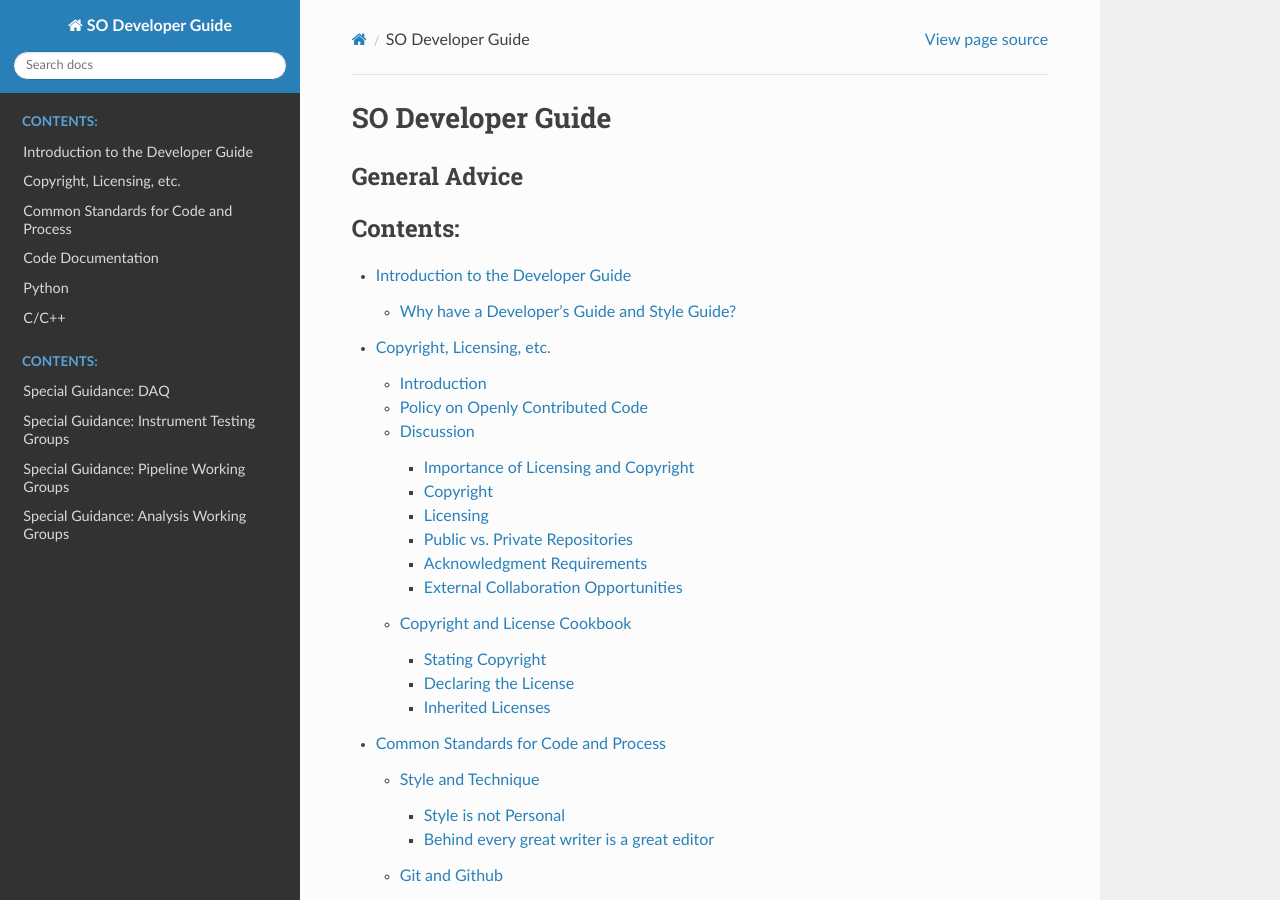
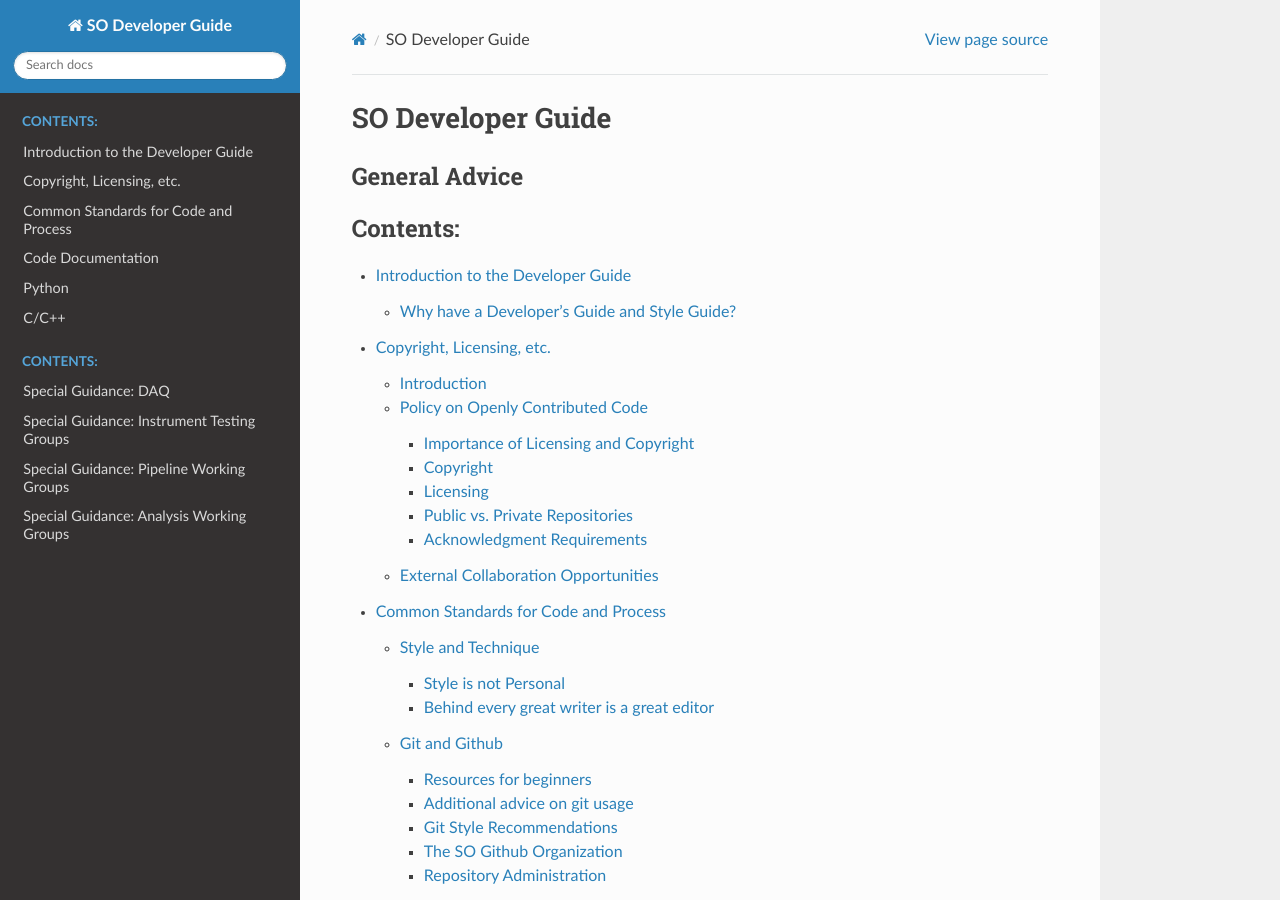
Before and after one commit to simonsobs/so_dev_guide, a Sphinx documentation site: the page built from source/index.rst, in a window 1280 px wide and 900 px high. Built offline with Sphinx 7.4.7 and the Read the Docs theme 3.1.0, drawn with Linux system fonts in a browser that asks for light colours; part of the change alters nothing that is shown.

Commit message:
Merge pull request #20 from simonsobs/fix/copyright
Syncing copyright with digital asset policy

```diff
--- a/source/copyright.rst
+++ b/source/copyright.rst
@@ -1,11 +1,6 @@
 ==========================
 Copyright, Licensing, etc.
 ==========================
-
-.. warning:: The policies described in this chapter need to be
-             approved a high level.  Until that happens, do not take
-             any drastic actions based on the text below!
-
 
 Introduction
 ============
@@ -20,20 +15,20 @@ restrictions on the use and re-use of code.  Such an `Open Source`_
 approach has been adopted by a huge range of scientific and
 non-scientific projects.
 
-There is a bit of a complex interplay between copyright, licensing,
-and exposure (whether a code is public or private), and this chapter
-recommends certain approaches that will help protect the rights of
-code contributors as well as the needs of the observatory.
+There is a complex interplay among copyright, licensing, and exposure
+(whether code is public or private), and this policy recommends
+approaches to help protect the rights of code contributors and meet the
+observatory's needs.
 
 The discussions and recommendations in the sections below are intended
 to apply broadly to code that is important for the timely success of
-the Observatory.  The Data Manager (DM), the TAC (Theory and Analysis
-Committee), and the TC (Technical Committee) are the ultimate
-authorities for enforcing these standards as they deem appropriate,
-and for resolving disputes that involve shared collaboration resources
-(such as the SO Github organization).
+SO, also referred to as mission-critical.  The Data Manager (DM), the
+TAC (Theory and Analysis Committee) Chair, and the Spokesperson are the
+ultimate authorities for enforcing these standards as they deem
+appropriate and for resolving disputes involving code hosted on shared
+collaboration resources (such as the SO GitHub organization).
 
-At the very end of this section you will find instructions for how to
+At the very end of this section, you will find instructions for how to
 record copyright and license information in your codebase.
 
 
@@ -42,29 +37,27 @@ Policy on Openly Contributed Code
 
 We will use the designation "Openly Contributed Code" to describe
 repositories that meet a certain desired standard for being
-unencumbered by restrictive licenses.  Such designation is desirable
-to Simons Observatory, because open licensing is an assurance that
-access to the code will not be revoked at any point in the future.
-The designation should also provide reassurance to individual
-contributors, because the open license gives them access to their own
-contributions as well as the contributions that others have made to
-the repository.
+unencumbered by restrictive licenses.  Such a designation is desirable
+to SO because open licensing is an assurance that access to the code
+will not be revoked at any point in the future.  The designation should
+also provide reassurance to individual contributors, as the open
+license gives them access to their own contributions and to those made
+by others in the repository.
 
 The following points describe how we will work with Openly Contributed
-Code in Simons Observatory.
+Code in SO:
 
 1. We define "Openly Contributed Code" to be source code that is
    created for or made available to the Simons Observatory through a
-   simple Open Source license, such as the BSD or MIT License, and
-   that is stored (even if only as a fork) on the SO github
-   organization.
+   simple Open Source license, such as the BSD or MIT License, and that
+   is stored (even if only as a fork) on the SO GitHub organization.
 
-2. All repositories hosting Openly Contributed Code must include a
-   license file that states the terms of the license.  In cases where
-   such a license file does not exist, some care should be taken to
-   confirm that the copyright holders (i.e. the contributors of the
-   code in the repo) are all on board with releasing their code under
-   such a license.
+2. When first creating a new repository hosting Openly Contributed
+   Code, the developer must make sure to include a license file that
+   states the terms of the license.  When such a license file does not
+   exist, care should be taken to confirm that the copyright holders
+   (i.e., the contributors to the repo) are all on board with releasing
+   their code under this license.
 
 3. When someone contributes code to an Openly Contributed Code
    repository, they are agreeing that their contributions may be used
@@ -73,76 +66,73 @@ Code in Simons Observatory.
    contributions.
 
 4. In some cases, an Openly Contributed Code repository may be in the
-   "private" state on github.  The code in private repositories should
-   be considered as proprietary to SO, notwithstanding the Open
-   License stated therein, and may not be treated as public code nor
-   freely shared outside of the collaboration.  Decisions on when and
-   how to take codes from the private state to the public state will
-   be made by the DM/TAC/TC.  In other words, each contributor to a
-   private repository does not gain the authority to make public all
-   of the contributions to that repository; rather, each contributor
-   acknowledges that the decision to make the code public lies with
-   the DM/TAC/TC.  The responsible authorities will endeavor to
-   respect the wishes of the authors, while protecting the mission of
-   the Observatory.
+   "private" state on GitHub.  The code in private repositories should
+   be considered as proprietary to SO, notwithstanding the Open License
+   stated therein, and may not be treated as public code nor freely
+   shared outside of the collaboration.  Decisions on when and how to
+   take codes from the private state to the public state will be made
+   by the DM and TAC.  In other words, each contributor to a private
+   repository does not have the authority to make any of their (or
+   others') contributions public; rather, each contributor acknowledges
+   that the decision to make the code public lies with the DM/TAC.  The
+   responsible authorities will endeavor to respect the wishes of the
+   authors while protecting the mission of the Observatory.
 
-
-Discussion
-==========
 
 Importance of Licensing and Copyright
 -------------------------------------
 
-Mission-critical SO source code must be clearly licensed so that
-there is no risk of loss of access for the duration of the project.
-SO must have sufficient rights to use, modify, and release such code without
-significant burden (such as licensing fees or inappropriate
-attribution requirements).  This condition is likely to be satisfied,
-provided that any of the following is true:
+Mission-critical SO source code must be clearly licensed to avoid loss
+of access for the duration of the project.  SO must have sufficient
+rights to use, modify, and release such code without significant burden
+(such as licensing fees or inappropriate attribution requirements).
+This condition is likely to be satisfied, provided that any of the
+following is true:
 
 - SO controls the copyright of the code.
 - The code is openly licensed.
 - The code is not openly licensed, but a specific license has been
-  obtained that will grant the necessary rights over the necessary
-  time period.
+  obtained that will grant the necessary rights over the necessary time
+  period.
 
 In contrast to "Openly Contributed Code", we defined "Specially
-Contributed Code" to be source code that is licensed to SO through
-some mechanism other than a full Open Source license.  We do not
-expect this to happen very often, but if it does it will be good to
-have a word for it.
+Contributed Code" to be source code that is licensed to SO through some
+mechanism other than a full Open Source license.  We do not expect this
+to happen very often, but if it does, it will be good to have a term
+for it.
 
 
 Copyright
 ---------
 
-The person or entity that holds the "copyright" of a work may
-determine how the work may be used by other entities.  It is *not*
-necessary for some Simons Observatory legal entity (such as the
-project office or the Foundation) to hold the copyright of all
-critical code.  Rather, it is only necessary that collaboration
-members have sufficient license to use, modify, and release the code.
-For simplicity, we recommend that each contributor (or in some cases
-their employer) retain the copyright of their contributions, and
-instead grant continuing use of those contributions to the Simons
-Observatory Collaboration through an open license.
+The person or entity that holds the "copyright" of a work may determine
+how the work may be used by other entities.  It is *not* necessary for
+some SO legal entity (such as the OEO or the Foundation) to hold the
+copyright of all critical code.  Rather, it is only necessary that
+collaboration members have sufficient license to use, modify, and
+release the code.  For simplicity, we recommend that each contributor
+(or, in some cases, their employer) retain the copyright to their
+contributions as collaborators of the Simons Observatory, and instead
+grant the Simons Observatory Collaboration continuing use of those
+contributions through an open license.
 
 In the context of source code, the copyright holder has the sole right
-to license the code for use by others; the importance of the license
-is discussed in the next section.
+to license the code for use by others; the importance of the license is
+discussed in the next section.
 
 
 Licensing
 ---------
 
-The copyright holder of a work may grant licenses to other people in
-order that they can make use of, modify, or redistribute the work,
-under some set of conditions.
+It is SO expectations that the copyright holder of a work will grant
+licenses to others so they can use, modify, or redistribute the work
+under certain conditions.  Exceptions to such expectations should be
+discussed with DM/TAC.
 
 The Open Source approach is a simple way to ensure that individual
 contributors get credit for and maintain access to their contributed
-source code, while at the same time ensuring that the SO codebase does
-not evolve into a complex and risk-laden system of closed, licensed
+source code, while at the same time preventing the SO codebase from
+evolving into a complex, risk-laden system of closed, licensed
 software.  Open Source ensures that we will all have access to the
 contributed code, forever.
 
@@ -155,22 +145,26 @@ For general information about the principles of Open Source software,
 see https://opensource.org/osd and the other pages at that site.
 
 We recommend that Openly Contributed Code be licensed under the `BSD
-2-Clause License`_. Similar licenses, such as the `MIT License`_, are
+2-Clause License`_.  Similar licenses, such as the `MIT License`_, are
 also acceptable.  These licenses, in essence, allow for the free
 modification and use of the source code, but require any public
 release of the modified source code to include the original copyright,
-license, and disclaimer notices.
+license, and disclaimer notices.  We also emphasize that open-source
+licenses may appropriately be applied to content developed with the
+assistance of AI.  However, developers should ensure that their use of
+AI complies with the guidelines outlined in Section 2 of the `Digital
+Assets and AI Governance Policy`_.
 
 
 Public vs. Private Repositories
 -------------------------------
 
 When code resides in a "private" repository on the Simons Observatory
-github organization, it is considered to be in a protected,
-proprietary state, even though it may contain licensing text that
-suggests it is Open Source software.  SO members must not make such
-code public, nor distribute it to members outside the collaboration,
-except as directed by the appropriate authorities (DM/TAC/TC).
+GitHub organization, it is considered to be in a protected, proprietary
+state, even though it may contain licensing text that suggests it is
+Open Source software.  SO members must not make such code public, nor
+distribute it to members outside the collaboration, except as directed
+by the appropriate authorities (DM/TAC).
 
 Some SO repositories will be private, initially, and become public
 later.  The transition to public should occur only once all the
@@ -181,13 +175,9 @@ following conditions have been met:
   be violated by such publication (i.e., ensure that all license
   requirements for imported codes have been met).
 * The primary developers of the code have been consulted.
-* The Data Manager (for DAQ and PWG codes), the TAC (for AWG
-  codes), or the TC (for TWG codes) agree to the change.
+* The Data Manager and/or the TAC Chair (depending on the code purview)
+  agree to the change.
 
-An exception to the above procedure is allowed for the case when a
-repository is being newly created, and is kept private during initial
-setup but then quickly (within a few days) made public.  In such
-cases, consultation with the DM/TAC/TC is not necessary.
 
 Acknowledgment Requirements
 ---------------------------
@@ -196,44 +186,26 @@ In some cases, developers within SO may want to impose additional
 restrictions or requirements on the use of code they have produced.
 For example, it is not uncommon to see a statement of the form "If
 results from this code are used in a scientific publication, then
-*some text* must be included in the acknowledgments, and *some
-paper* must be cited."
+*some text* must be included in the acknowledgments, and *some paper*
+must be cited."
 
 Some contributors may object to having their work encumbered by a
-strong citation requirement clause.  So such requirements should not
-be applied without consensus among the contributing developers.  The
-DM/TAC/TC should be consulted if consensus cannot be reached.
+stringent citation requirement.  So such requirements should not be
+applied without consensus among the contributing developers.  The
+DM/TAC should be consulted if consensus cannot be reached; otherwise
+should still be informed.
+
 
 External Collaboration Opportunities
-------------------------------------
-
-As an author of or expert in the use of a particular piece of Openly
-Licensed software, you may be asked by some external entity (for
-example, another telescope collaboration) to assist it in the use of
-that software for some non-SO project.  In such cases, it may be
-reasonable to request "External Collaborator" (EC) status on the
-project in exchange for your advice on how to best use the software.
-As a courtesy, any developer that has contributed significantly to the
-codebase in question should be made aware of the arrangement, and
-offered the same EC opportunity.  (This courtesy should be applied
-even if the SO point of contact is already happy to provide assistance
-without quid pro quo.)
-
-
-Copyright and License Cookbook
 ==============================
-
-Stating Copyright
------------------
-
 Near the top of every source code file, state the copyright and
 mention the license.  This should look something like::
 
-  # Copyright (C) 2018 Members of the Simons Observatory collaboration.
+  # Copyright (C) 2026 Members of the Simons Observatory collaboration.
   # Please refer to the LICENSE file in the root of this repository.
 
 If you later make edits to this file, update the copyright year to
-include the date of all changes.  For example the date may ultimately
+include the date of all changes.  For example, the date may ultimately
 be something like "2018-2020, 2022."  It is not necessary or helpful
 to update the date string unless actual changes are made.
 
@@ -247,21 +219,17 @@ misused.
 The vagueness of *"Members of the ... collaboration"* would probably
 be a concern if the code were not openly licensed.  The details of
 exactly who owns the copyright to each line of code could probably be
-figured out; but it's largely irrelevant since we're making all those
+figured out, but it's largely irrelevant since we're making all those
 lines freely available.
 
-Declaring the License
----------------------
 
 At the top level of your repository, clearly state the license
 conditions.  The best way to do this is to have a text file called
-``LICENSE``, that either contains the license (e.g. the text from the
+``LICENSE``, that either contains the license (e.g., the text from the
 `BSD 2-Clause License`_) or contains instructions on how to find the
 licensing information (as is done, for example, `here
 <https://github.com/mozilla/gecko-dev/blob/master/LICENSE>`_).
 
-Inherited Licenses
-------------------
 
 If you have introduced source code from another project into an SO
 repository, please endeavor to respect the licensing conditions of
@@ -283,6 +251,7 @@ that code.  This means:
   so, near the top of the source code file.
 
 
+.. _`Digital Assets and AI Governance Policy`: https://simonsobservatory.org/wp-content/uploads/2026/08/Digital_Assets_Policy_20260811.pdf
 .. _`Open Source`: https://opensource.org/osd
 .. _`MIT License`: https://opensource.org/licenses/MIT
 .. _`BSD 2-Clause License`: https://opensource.org/licenses/BSD-2-Clause
```
